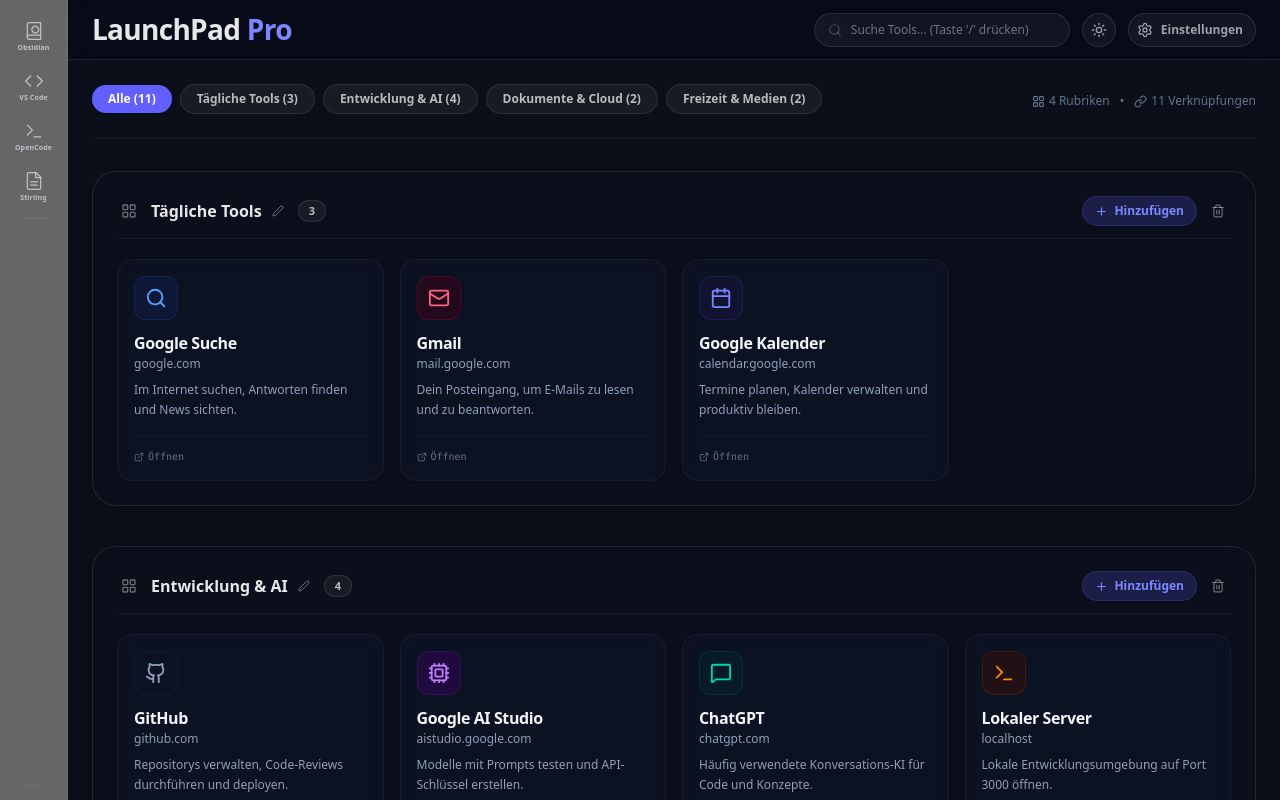
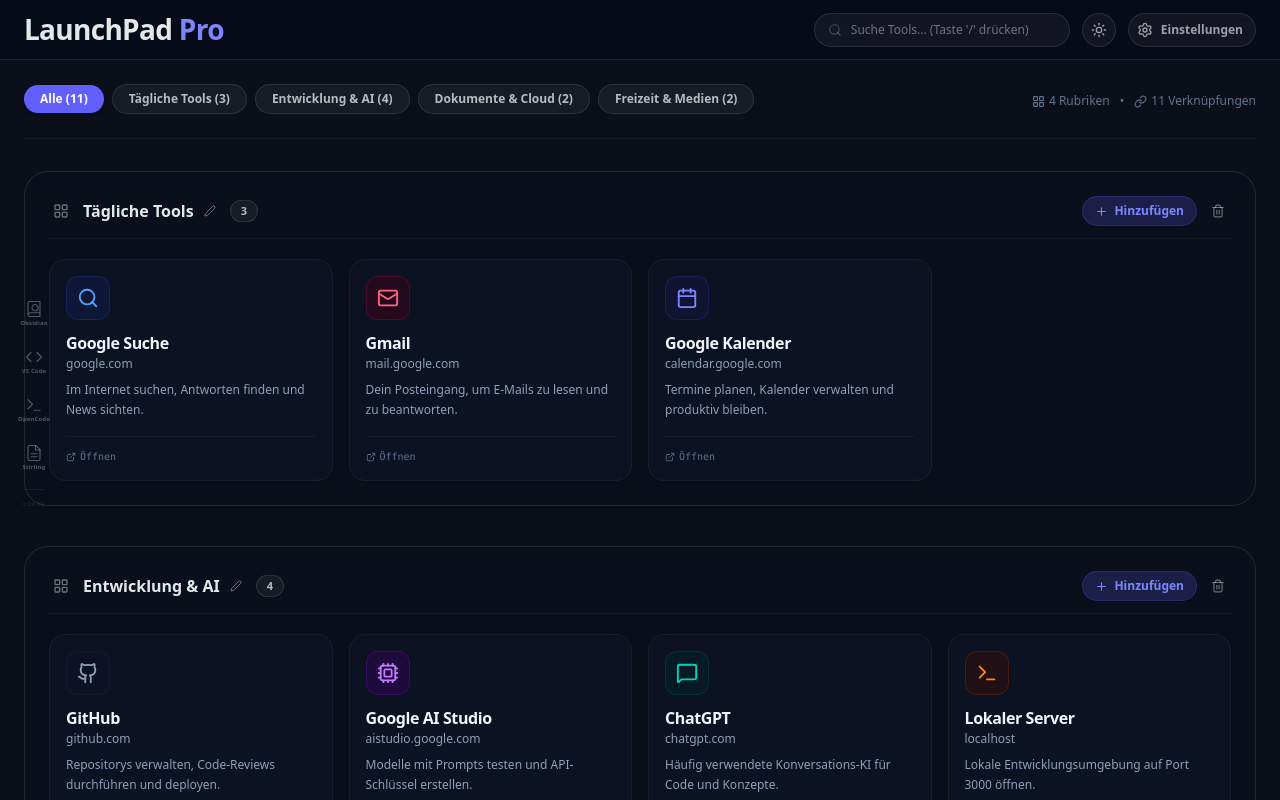
Before and after one commit to gina499/app-dashboard, a plain HTML site: page index.html in a window 1280 px wide. Both pictures are taken after a click on the button 1098 px from the left and 29 px from the top of the page. Shown: the top 800 px of the page. Drawn offline with Linux system fonts and the light colour scheme.

Commit message:
Sidebar transparent + zentriert + padding-left entfernt

```diff
--- a/index.html
+++ b/index.html
@@ -7,7 +7,7 @@
     <script type="module" crossorigin src="./assets/index-BZsJNk28.js"></script>
     <link rel="stylesheet" crossorigin href="./assets/index-Bl0E6WHI.css">
     <style>
-      /* ===== Sidebar – Lokale Apps ===== */
+      /* ===== Sidebar – Lokale Apps (schwebend, kein Hintergrund) ===== */
       #app-sidebar {
         position: fixed;
         left: 0;
@@ -18,17 +18,14 @@
         display: flex;
         flex-direction: column;
         align-items: center;
-        padding: 12px 0 10px;
-        gap: 2px;
-        background: rgba(248,250,252,0.5);
-        backdrop-filter: blur(16px);
-        -webkit-backdrop-filter: blur(16px);
-        border-right: 1px solid rgba(148,163,184,0.15);
-        transition: background 0.3s, border-color 0.3s;
+        justify-content: center;
+        gap: 4px;
+        background: transparent;
+        border: none;
       }
       .dark #app-sidebar {
-        background: rgba(0,0,0,0.6);
-        border-right: 1px solid rgba(255,255,255,0.08);
+        background: transparent;
+        border: none;
       }
 
       #app-sidebar .app-btn {
@@ -36,40 +33,40 @@
         flex-direction: column;
         align-items: center;
         justify-content: center;
-        width: 48px;
-        height: 48px;
-        border-radius: 14px;
+        width: 44px;
+        height: 44px;
+        border-radius: 12px;
         text-decoration: none;
-        color: #475569;
+        color: #94a3b8;
         transition: all 0.2s ease;
-        gap: 3px;
+        gap: 2px;
         cursor: pointer;
         border: none;
         background: transparent;
         position: relative;
       }
       #app-sidebar .app-btn:hover {
-        background: rgba(99,102,241,0.1);
-        color: #4f46e5;
+        background: rgba(99,102,241,0.08);
+        color: #6366f1;
       }
       #app-sidebar .app-btn:active {
-        transform: scale(0.94);
+        transform: scale(0.92);
       }
       .dark #app-sidebar .app-btn {
-        color: rgba(226,232,240,0.7);
+        color: rgba(148,163,184,0.5);
       }
       .dark #app-sidebar .app-btn:hover {
-        background: rgba(129,140,248,0.15);
+        background: rgba(129,140,248,0.12);
         color: #a5b4fc;
       }
 
       #app-sidebar .app-btn svg {
-        width: 20px;
-        height: 20px;
+        width: 18px;
+        height: 18px;
         flex-shrink: 0;
       }
       #app-sidebar .app-btn .app-label {
-        font-size: 7px;
+        font-size: 6px;
         font-weight: 600;
         line-height: 1;
         letter-spacing: 0.02em;
@@ -77,30 +74,26 @@
       }
 
       #app-sidebar .sidebar-divider {
-        width: 28px;
+        width: 20px;
         height: 1px;
-        background: rgba(148,163,184,0.15);
+        background: rgba(148,163,184,0.12);
         margin: 6px 0;
       }
       .dark #app-sidebar .sidebar-divider {
-        background: rgba(255,255,255,0.08);
+        background: rgba(255,255,255,0.06);
       }
 
       #app-sidebar .sidebar-note {
         font-size: 6px;
-        color: rgba(100,116,139,0.3);
-        margin-top: auto;
+        color: rgba(100,116,139,0.25);
         letter-spacing: 0.5px;
         font-weight: 600;
       }
       .dark #app-sidebar .sidebar-note {
-        color: rgba(148,163,184,0.2);
+        color: rgba(148,163,184,0.15);
       }
 
-      /* Platz für die Sidebar */
-      body {
-        padding-left: 68px;
-      }
+      /* Kein Padding nötig – Sidebar ist transparent und schwebt frei */
 
       /* LaunchPad Pro Titel größer */
       h1.text-xl {
```
